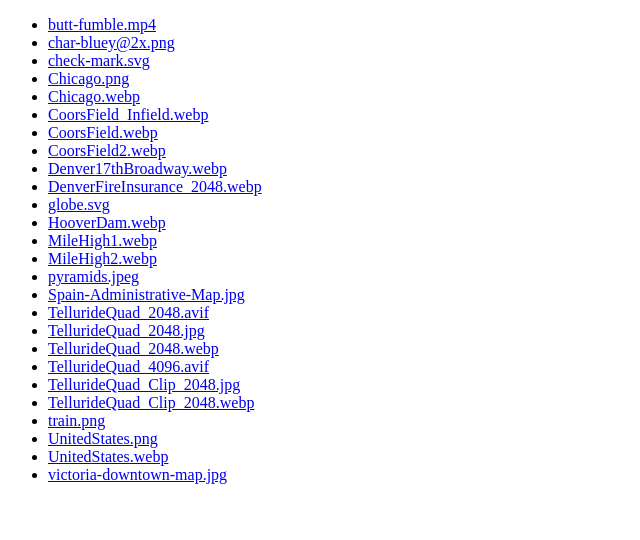
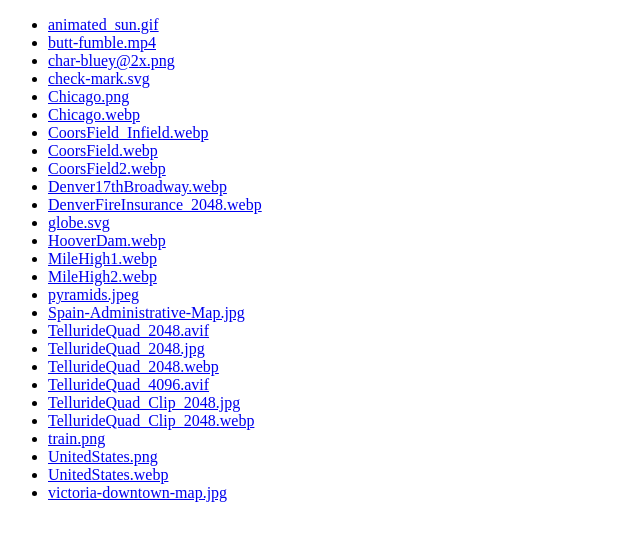
Before and after one commit to sagewall/test-images, a plain HTML site: page index.html in a window 1280 px wide. Shown: the whole page, without its empty margins (0-640 px from the left). Drawn offline with Linux system fonts and the light colour scheme.

Commit message:
add animated sun gif

```diff
--- a/index.html
+++ b/index.html
@@ -8,6 +8,7 @@
   </head>
   <body>
     <ul>
+      <li><a href="./animated_sun.gif">animated_sun.gif</a></li>
       <li><a href="./butt-fumble.mp4">butt-fumble.mp4</a></li>
       <li><a href="./char-bluey@2x.png">char-bluey@2x.png</a></li>
       <li><a href="./check-mark.svg">check-mark.svg</a></li>
```
Also changed, not shown: animated_sun.gif (added).
